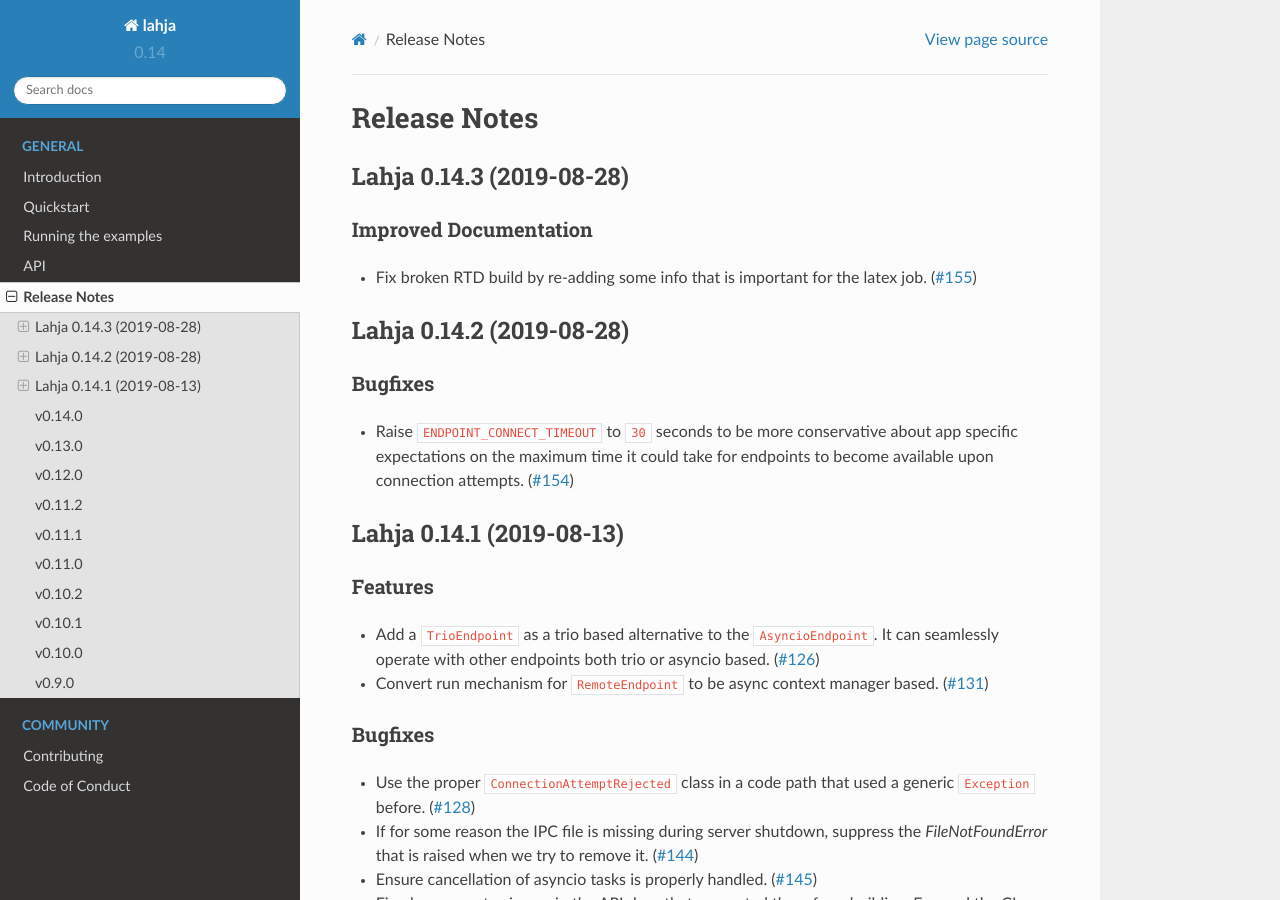
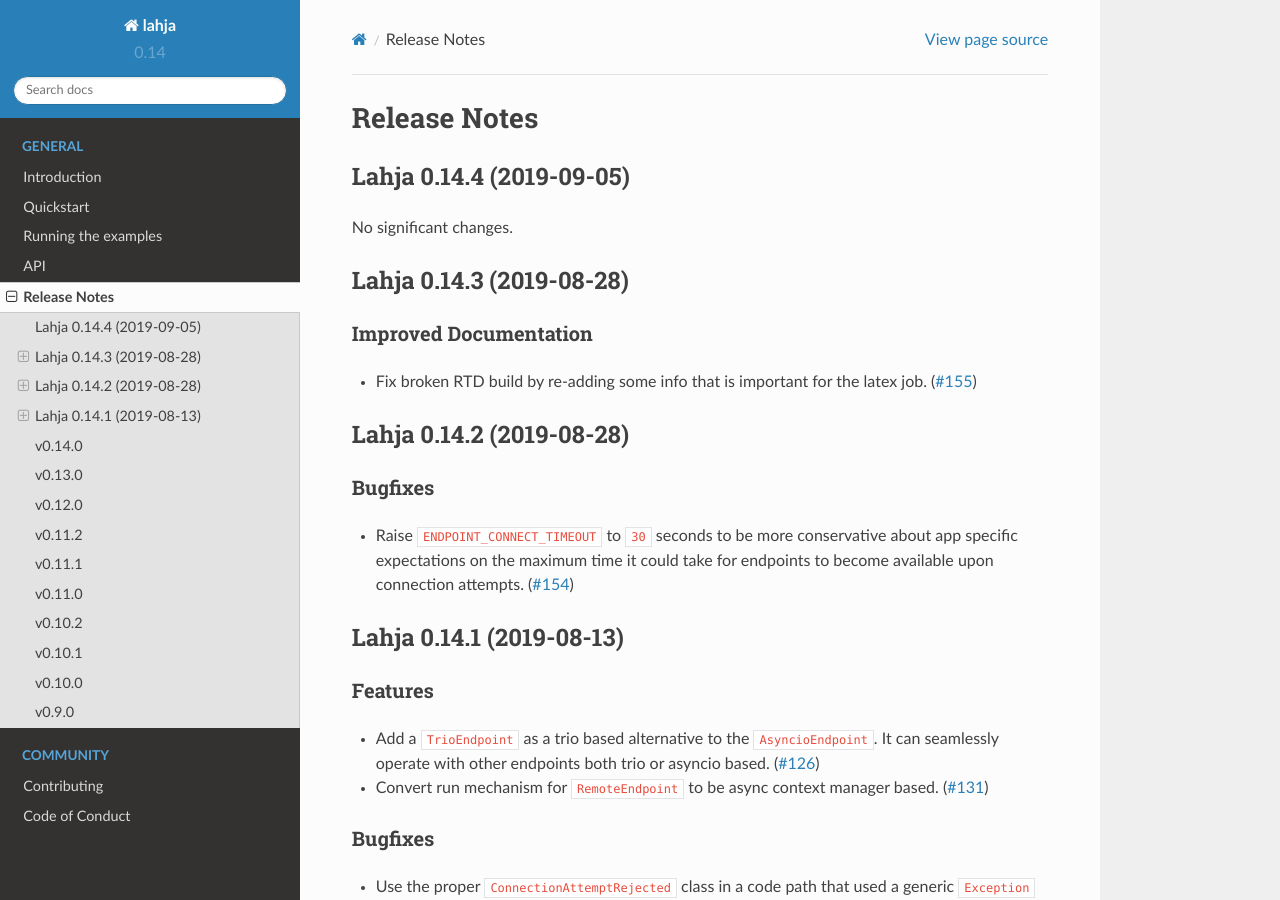
Before and after one commit to ethereum/lahja, a Sphinx documentation site: the page built from docs/release_notes.rst, in a window 1280 px wide and 900 px high. Built offline with Sphinx 7.4.7 and the Read the Docs theme 2.0.0, drawn with Linux system fonts in a browser that asks for light colours.

Commit message:
Bump version: 0.14.3 → 0.14.4

```diff
--- a/docs/release_notes.rst
+++ b/docs/release_notes.rst
@@ -2,6 +2,12 @@
 =============
 
 .. towncrier release notes start
+
+Lahja 0.14.4 (2019-09-05)
+-------------------------
+
+No significant changes.
+
 
 Lahja 0.14.3 (2019-08-28)
 -------------------------
--- a/setup.py
+++ b/setup.py
@@ -53,7 +53,7 @@
 setup(
     name='lahja',
     # *IMPORTANT*: Don't manually change the version here. Use `make bump`, as described in readme
-    version='0.14.3',
+    version='0.14.4',
     description="Generic event bus for asynchronous cross-process communication",
     long_description=long_description,
     long_description_content_type='text/markdown',
```
Also changed, not shown: .bumpversion.cfg.
